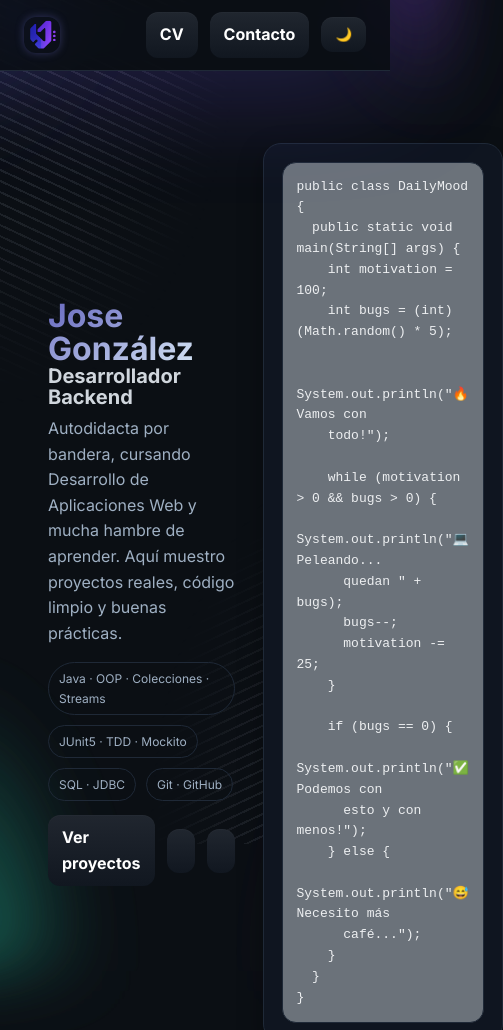
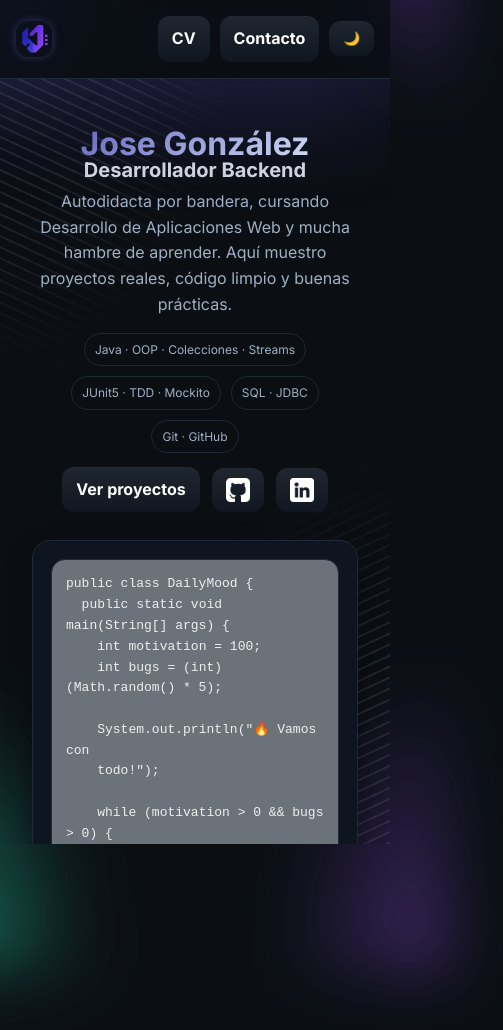
Before and after one commit to JosseGonnza/Portfolio25, a plain HTML site: page index.html in a window 390 px wide. Shown: the top 1030 px of the page, 503 px wide, since content can reach past the window. After the commit the page ends 844 px from the top, so only its background shows below. Drawn offline with Linux system fonts and the light colour scheme.

Commit message:
fix bugs in css with mobile view

```diff
--- a/css/base.css
+++ b/css/base.css
@@ -1,25 +1,35 @@
-/* ===== Variables tema / base ===== */
+/* Tema oscuro (default) */
 :root{
-  --bg:#0b0f14; --bg-soft:#111720; --card:#0f1520; --txt:#e6edf3; --muted:#9fb0c3; --brand:#686ac0; --brand-2:#d2e1f3; --border:#1f2937;
+  --bg:#0b0f14; --bg-soft:#111720; --card:#0f1520; --txt:#e6edf3; --muted:#9fb0c3;
+  --brand:#686ac0; --brand-2:#d2e1f3; --border:#1f2937;
   --shadow: 0 8px 24px rgba(0,0,0,.35);
-  --track:#131a22;
-  --track-border:#1b2430;
+  --track:#131a22; --track-border:#1b2430;
+
   /* Botón oscuro */
   --btn-dark-ring: color-mix(in oklab, var(--brand) 55%, white 10%);
   --btn-dark-glow: 0 14px 36px color-mix(in oklab, var(--brand) 42%, transparent);
   --btn-dark-glow-soft: 0 8px 26px color-mix(in oklab, var(--brand) 28%, transparent);
   --btn-dark-border: color-mix(in oklab, var(--border) 65%, white 12%);
+
+  /* Fondo decorativo */
+  --accent-1:#5b6bff; --accent-2:#9b4dff; --accent-3:#23d5ab;
+  --lines:rgba(173,181,199,.12); --glow:0 0 120px rgba(120,90,255,.35);
 }
 
 /* Tema claro */
 :root.light{
-  --bg:#f7fafc; --bg-soft:#ffffff; --card:#ffffff; --txt:#0b1220; --muted:#758299; --brand:#686ac0; --brand-2:#d2e1f3; --border:#e2e8f7;
+  --bg:#f7fafc; --bg-soft:#ffffff; --card:#ffffff; --txt:#0b1220; --muted:#758299;
+  --brand:#686ac0; --brand-2:#d2e1f3; --border:#e2e8f7;
   --track:#eef2f7; --track-border:#e2e8f0;
+
+  --accent-1:#6a7dff; --accent-2:#b07cff; --accent-3:#38d4c3;
+  --lines:rgba(60,70,90,.10); --glow:0 0 90px rgba(140,120,255,.25);
 }
 
-/* ===== Reset & base ===== */
-*{box-sizing:border-box}
-html,body{height:100%}
+/* Reset + base */
+*{ box-sizing:border-box }
+html,body{ height:100% }
+html, body{ width:100%; overflow-x:hidden; }
 body{
   margin:0;
   font-family:Inter,system-ui,-apple-system,Segoe UI,Roboto,Helvetica,Arial,"Apple Color Emoji","Segoe UI Emoji";
@@ -28,52 +38,71 @@ body{
   line-height:1.6;
   transition:background .3s ease,color .3s ease;
 }
-a{color:inherit;text-decoration:none}
-img{max-width:100%;display:block}
-.container{max-width:1100px;margin:auto;padding:24px}
+a{ color:inherit; text-decoration:none }
+img, video, iframe{ max-width:100%; height:auto; display:block }
+.container{ max-width:1100px; margin:auto; padding:24px }
 
-/* Utilidades y accesibilidad */
-.actions{display:flex;gap:12px;align-items:center}
-.mt-14{margin-top:14px}
-.mt-8{margin-top:8px}
-.title-gradient{background:linear-gradient(135deg,var(--brand),var(--brand-2));-webkit-background-clip:text;background-clip:text;color:transparent}
-.skip-link{position:absolute;left:-9999px;top:auto;width:1px;height:1px;overflow:hidden}
-.skip-link:focus{position:fixed;left:16px;top:16px;width:auto;height:auto;padding:10px 14px;border-radius:10px;background:var(--bg-soft);color:var(--txt);border:2px solid var(--brand);z-index:1000}
-a:focus-visible, .btn:focus-visible{outline:2px solid var(--brand-2);outline-offset:3px}
-.sr-only{position:absolute;width:1px;height:1px;padding:0;margin:-1px;overflow:hidden;clip:rect(0,0,0,0);white-space:nowrap;border:0}
+/* Utilidades / accesibilidad */
+.actions{ display:flex; gap:12px; align-items:center }
+.mt-14{ margin-top:14px }
+.mt-8{ margin-top:8px }
+.title-gradient{
+  background:linear-gradient(135deg,var(--brand),var(--brand-2));
+  -webkit-background-clip:text; background-clip:text; color:transparent;
+}
+.skip-link{ position:absolute; left:-9999px; top:auto; width:1px; height:1px; overflow:hidden }
+.skip-link:focus{
+  position:fixed; left:16px; top:16px; width:auto; height:auto; padding:10px 14px;
+  border-radius:10px; background:var(--bg-soft); color:var(--txt);
+  border:2px solid var(--brand); z-index:1000;
+}
+a:focus-visible, .btn:focus-visible{ outline:2px solid var(--brand-2); outline-offset:3px }
+.sr-only{
+  position:absolute; width:1px; height:1px; padding:0; margin:-1px; overflow:hidden;
+  clip:rect(0,0,0,0); white-space:nowrap; border:0;
+}
 
-/* Tipografía hero */
-.hero-title{margin:0 0 8px;font-weight:800;line-height:1.05;font-size:clamp(32px,6vw,56px)}
-.hero-title .role{display:block;color:var(--txt);opacity:.9;font-weight:700;font-size:clamp(20px,3.2vw,32px)}
+/* Tipografía hero (utilidad) */
+.hero-title{ margin:0 0 8px; font-weight:800; line-height:1.05; font-size:clamp(32px,6vw,56px) }
+.hero-title .role{ display:block; color:var(--txt); opacity:.9; font-weight:700; font-size:clamp(20px,3.2vw,32px) }
 
-/* Fondo CSS-only */
-:root{ --accent-1:#5b6bff; --accent-2:#9b4dff; --accent-3:#23d5ab; --lines:rgba(173,181,199,.12); --glow:0 0 120px rgba(120,90,255,.35) }
-:root.light{ --accent-1:#6a7dff; --accent-2:#b07cff; --accent-3:#38d4c3; --lines:rgba(60,70,90,.10); --glow:0 0 90px rgba(140,120,255,.25) }
-.bg-layer{position:fixed;inset:0;pointer-events:none;z-index:-1}
-.bg-glows:before,.bg-glows:after{content:"";position:absolute;inset:-15% -15%;background:
+/* Fondo */
+.bg-layer{ position:fixed; inset:0; pointer-events:none; z-index:-1 }
+.bg-glows:before,.bg-glows:after{
+  content:""; position:absolute; inset:-15% -15%;
+  background:
     radial-gradient(60% 40% at 0% 0%, var(--accent-1) 0%, transparent 60%),
     radial-gradient(40% 35% at 100% 0%, var(--accent-2) 0%, transparent 60%),
     radial-gradient(45% 40% at 0% 100%, var(--accent-3) 0%, transparent 65%),
     radial-gradient(55% 45% at 100% 100%, color-mix(in oklab, var(--accent-2) 70%, transparent) 0%, transparent 60%);
-  filter:blur(30px);opacity:.28;mix-blend-mode:screen}
-:root.light .bg-glows:before,:root.light .bg-glows:after{mix-blend-mode:normal;opacity:.22}
-.bg-lines{mask-image:
+  filter:blur(30px); opacity:.28; mix-blend-mode:screen;
+}
+:root.light .bg-glows:before,:root.light .bg-glows:after{ mix-blend-mode:normal; opacity:.22 }
+.bg-lines{
+  mask-image:
     radial-gradient(110% 80% at 0% 0%, #000 40%, transparent 70%),
     radial-gradient(110% 80% at 100% 100%, #000 40%, transparent 70%);
-  -webkit-mask-composite: destination-over, source-over; mask-composite: exclude}
-.bg-lines:before,.bg-lines:after{content:"";position:absolute;inset:0}
-.bg-lines:before{background:repeating-linear-gradient(25deg, var(--lines) 0 2px, transparent 2px 10px), linear-gradient(180deg, transparent, transparent);mask-image:radial-gradient(90% 70% at 0% 0%, #000 35%, transparent 70%)}
-.bg-lines:after{background:repeating-linear-gradient(-25deg, var(--lines) 0 2px, transparent 2px 10px), linear-gradient(180deg, transparent, transparent);mask-image:radial-gradient(90% 70% at 100% 100%, #000 35%, transparent 70%)}
+  -webkit-mask-composite: destination-over, source-over; mask-composite: exclude;
+}
+.bg-lines:before,.bg-lines:after{ content:""; position:absolute; inset:0 }
+.bg-lines:before{
+  background:
+    repeating-linear-gradient(25deg, var(--lines) 0 2px, transparent 2px 10px),
+    linear-gradient(180deg, transparent, transparent);
+  mask-image:radial-gradient(90% 70% at 0% 0%, #000 35%, transparent 70%);
+}
+.bg-lines:after{
+  background:
+    repeating-linear-gradient(-25deg, var(--lines) 0 2px, transparent 2px 10px),
+    linear-gradient(180deg, transparent, transparent);
+  mask-image:radial-gradient(90% 70% at 100% 100%, #000 35%, transparent 70%);
+}
 
-/* Responsive base (grid/layout generales) */
-@media (max-width: 900px){
-  .hero{grid-template-columns:1fr;}
-  .grid.projects{grid-template-columns:repeat(auto-fit,minmax(280px,1fr))}
-  .grid.skills{grid-template-columns:repeat(auto-fit,minmax(220px,1fr))}
-  .grid.two-cols{grid-template-columns:1fr}
+
+.code{ max-width:100%; overflow:hidden }
+pre{
+  white-space:pre-wrap;
+  word-break:break-word;
+  max-width:100%;
+  overflow-x:auto;
 }
-@media (max-width: 600px){
-  .grid.projects{grid-template-columns:1fr}
-  .project .actions{flex-direction:column;align-items:stretch;gap:10px}
-  .project .actions .btn{width:100%;text-align:center}
-}
--- a/css/components.css
+++ b/css/components.css
@@ -1,28 +1,37 @@
 /* Header / Nav */
 header{
-  position:sticky;top:0;
+  position:sticky; top:0;
   backdrop-filter:saturate(180%) blur(10px);
   background:color-mix(in oklab, var(--bg) 85%, transparent);
   border-bottom:1px solid var(--border);
   z-index:100;
   box-shadow:var(--glow);
 }
-.nav{display:flex;align-items:center;justify-content:space-between;gap:16px;padding:12px 24px}
-.brand{display:flex;align-items:center;gap:12px}
-.brand .logo{display:inline-block}
-.brand .logo img{width:36px;height:36px;border-radius:12px;box-shadow:0 0 8px rgba(104,106,192,.4)}
-.brand h1{font-size:16px;margin:0}
-.nav a:hover{opacity:.9}
+.nav{ display:flex; align-items:center; justify-content:space-between; gap:16px; padding:12px 24px }
+.brand{ display:flex; align-items:center; gap:12px }
+.brand .logo{ display:inline-block }
+.brand .logo img{ width:36px; height:36px; border-radius:12px; box-shadow:0 0 8px rgba(104,106,192,.4) }
+.brand h1{ font-size:16px; margin:0 }
+.nav a:hover{ opacity:.9 }
 
 /* Botones */
-.btn{padding:10px 14px;border:1px solid var(--border);border-radius:12px;background:var(--bg-soft);color:var(--txt);transition:transform .2s ease, box-shadow .25s ease, filter .2s ease, background .2s ease, border-color .2s ease;cursor:pointer}
-.btn:hover{transform:translateY(-1px);box-shadow:var(--shadow)}
-.btn.primary{background:linear-gradient(135deg,var(--brand),var(--brand-2));color:#ffffff;border:none;font-weight:700;}
-:root.light .btn.primary{color:#001b1b;}
-.btn.social{background:linear-gradient(135deg,var(--brand),var(--brand-2));color:#001b1b;border:none;font-weight:700;display:inline-flex;align-items:center;justify-content:center}
-.social-icon { transition: filter .3s ease; }
-:root.light .github-icon { content: url("icons/github-sign.png"); }
-:root.light .linkedin-icon { content: url("icons/linkedin.png"); }
+.btn{
+  padding:10px 14px; border:1px solid var(--border); border-radius:12px;
+  background:var(--bg-soft); color:var(--txt);
+  transition:transform .2s ease, box-shadow .25s ease, filter .2s ease, background .2s ease, border-color .2s ease;
+  cursor:pointer;
+}
+.btn:hover{ transform:translateY(-1px); box-shadow:var(--shadow) }
+.btn.primary{ background:linear-gradient(135deg,var(--brand),var(--brand-2)); color:#ffffff; border:none; font-weight:700; }
+:root.light .btn.primary{ color:#001b1b; }
+.btn.social{
+  background:linear-gradient(135deg,var(--brand),var(--brand-2));
+  color:#001b1b; border:none; font-weight:700;
+  display:inline-flex; align-items:center; justify-content:center;
+}
+.social-icon { transition:filter .3s ease; }
+:root.light .github-icon { content:url("icons/github-sign.png"); }
+:root.light .linkedin-icon { content:url("icons/linkedin.png"); }
 
 /* Mejora contraste en oscuro */
 :root:not(.light) .btn{
@@ -35,9 +44,9 @@ header{
   box-shadow: var(--shadow), var(--btn-dark-glow-soft), 0 0 0 1px var(--btn-dark-ring);
   filter: saturate(1.05);
 }
-:root:not(.light) .btn:active{transform:translateY(0)}
+:root:not(.light) .btn:active{ transform:translateY(0) }
 :root:not(.light) .btn.primary,
-:root:not(.light) .btn.social{ border: none; }
+:root:not(.light) .btn.social{ border:none; }
 :root:not(.light) .btn.primary:hover,
 :root:not(.light) .btn.social:hover{
   transform: translateY(-2px);
@@ -45,52 +54,93 @@ header{
   filter: saturate(1.07) brightness(1.05);
 }
 
-/* Hero / layout */
-.hero{display:grid;grid-template-columns:1.2fr .8fr;gap:28px;align-items:center;padding:48px 24px}
-.hero h2{font-size:34px;line-height:1.15;margin:0 0 12px}
-.hero p{color:var(--muted);margin:0 0 16px}
-.hero .badges{display:flex;gap:10px;flex-wrap:wrap}
+/* Hero / layout (desktop) */
+.hero{
+  display:grid; grid-template-columns:1.2fr .8fr; gap:28px; align-items:center; padding:48px 24px;
+}
+.hero p{ color:var(--muted); margin:0 0 16px }
+.hero .badges{ display:flex; gap:10px; flex-wrap:wrap }
 
 /* Cards, secciones, grids */
-.badge{font-size:12px;border:1px solid var(--border);padding:6px 10px;border-radius:999px;color:var(--muted)}
-.card{background:var(--card);border:1px solid var(--border);border-radius:18px;padding:18px;box-shadow:var(--shadow)}
-.section{padding:24px}
-.section h3{font-size:22px;margin:0 0 12px}
+.badge{ font-size:12px; border:1px solid var(--border); padding:6px 10px; border-radius:999px; color:var(--muted) }
+.card{ background:var(--card); border:1px solid var(--border); border-radius:18px; padding:18px; box-shadow:var(--shadow) }
+.section{ padding:24px }
+.section h3{ font-size:22px; margin:0 0 12px }
 
-.grid{display:grid;gap:16px}
-.grid.projects{grid-template-columns:repeat(auto-fit,minmax(280px,1fr))}
-.grid.skills{grid-template-columns:repeat(auto-fit,minmax(220px,1fr))}
-.grid.two-cols{display:grid;gap:16px;grid-template-columns:2fr 1fr}
+.grid{ display:grid; gap:16px }
+.grid.projects{ grid-template-columns:repeat(auto-fit,minmax(280px,1fr)) }
+.grid.skills  { grid-template-columns:repeat(auto-fit,minmax(220px,1fr)) }
+.grid.two-cols{ display:grid; gap:16px; grid-template-columns:2fr 1fr }
 
 /* Proyectos */
-.project{display:flex;flex-direction:column;gap:10px}
-.project .title{font-weight:700}
-.project .meta{font-size:13px;color:var(--muted)}
-.project .tags{display:flex;gap:8px;flex-wrap:wrap}
-.chip{font-size:12px;background:color-mix(in oklab,var(--brand) 18%, transparent);border:1px solid var(--border);padding:4px 8px;border-radius:999px}
+.project{ display:flex; flex-direction:column; gap:10px }
+.project .title{ font-weight:700 }
+.project .meta{ font-size:13px; color:var(--muted) }
+.project .tags{ display:flex; gap:8px; flex-wrap:wrap }
+.chip{ font-size:12px; background:color-mix(in oklab,var(--brand) 18%, transparent); border:1px solid var(--border); padding:4px 8px; border-radius:999px }
 
 /* Skills / barras */
-.skill{padding:14px;border:1px solid var(--border);border-radius:14px;background:var(--bg-soft)}
-.bar{height:8px;background:var(--track);border-radius:999px;overflow:hidden;border:1px solid var(--track-border)}
-.bar > span{display:block;height:100%;background:linear-gradient(135deg,var(--brand),var(--brand-2));opacity:.9}
+.skill{ padding:14px; border:1px solid var(--border); border-radius:14px; background:var(--bg-soft) }
+.bar{ height:8px; background:var(--track); border-radius:999px; overflow:hidden; border:1px solid var(--track-border) }
+.bar > span{ display:block; height:100%; background:linear-gradient(135deg,var(--brand),var(--brand-2)); opacity:.9 }
 
 /* Timeline */
-.timeline{display:grid;gap:12px}
-.item{border-left:2px solid var(--brand);padding:8px 12px;margin-left:8px}
-.item time{font-size:12px;color:var(--muted)}
+.timeline{ display:grid; gap:12px }
+.item{ border-left:2px solid var(--brand); padding:8px 12px; margin-left:8px }
+.item time{ font-size:12px; color:var(--muted) }
 
-/* Code block */
-.code{position:relative;color:#edeff1;background:#6b727a;border:1px solid var(--border);border-radius:14px;padding:14px;overflow:auto}
-.code pre{margin:0;white-space:pre-wrap}
+/* Code block (estética del recuadro, no el overflow) */
+.code{
+  position:relative; color:#edeff1; background:#6b727a;
+  border:1px solid var(--border); border-radius:14px; padding:14px; overflow:auto;
+}
+.code pre{ margin:0 } /* el wrapping ya está definido en base */
 
 /* Footer */
-footer{border-top:1px solid var(--border);padding:24px;color:var(--muted)}
+footer{ border-top:1px solid var(--border); padding:24px; color:var(--muted) }
 
 /* Scroll to top */
 #scrollTopBtn{
-  position:fixed;bottom:24px;right:24px;width:44px;height:44px;border:none;border-radius:50%;
-  background:linear-gradient(135deg,var(--brand),var(--brand-2));color:#001b1b;font-size:20px;cursor:pointer;box-shadow:var(--shadow);
-  opacity:0;pointer-events:none;transition:opacity .3s,transform .2s
+  position:fixed; bottom:24px; right:24px; width:44px; height:44px; border:none; border-radius:50%;
+  background:linear-gradient(135deg,var(--brand),var(--brand-2));
+  color:#001b1b; font-size:20px; cursor:pointer; box-shadow:var(--shadow);
+  opacity:0; pointer-events:none; transition:opacity .3s, transform .2s;
 }
-#scrollTopBtn.show{opacity:1;pointer-events:auto;transform:translateY(0)}
-#scrollTopBtn:hover{transform:translateY(-3px)}
+#scrollTopBtn.show{ opacity:1; pointer-events:auto; transform:translateY(0) }
+#scrollTopBtn:hover{ transform:translateY(-3px) }
+
+
+@media (max-width: 900px){
+  /* Contenedor más compacto */
+  .container{ padding:16px }
+
+  /* Header */
+  .nav{ display:flex; align-items:center; justify-content:space-between; gap:12px }
+  .nav .actions{ display:flex; flex-wrap:wrap; gap:10px; justify-content:center }
+
+  /* Hero: texto arriba, snippet debajo, todo centrado */
+  .hero{
+    grid-template-columns:1fr;
+    gap:20px; align-items:start;
+    padding:32px 16px;
+  }
+  .hero > div:first-child{ text-align:center }
+  .hero .actions{ justify-content:center }
+  .badges{ display:flex; flex-wrap:wrap; gap:8px; justify-content:center }
+  .hero .card{
+    grid-column:1; grid-row:2;
+    width:100%; justify-self:center; margin-top:8px;
+  }
+
+  /* Grids a 1 columna real */
+  .grid.projects{ grid-template-columns:1fr }
+  .grid.skills  { grid-template-columns:1fr }
+  .grid.two-cols{ grid-template-columns:1fr } /* Timeline y Sobre mí, apilados */
+
+  /* Tarjetas y secciones ocupan todo el ancho */
+  .card, .section{ width:100% }
+
+  /* Botones en proyectos apilados */
+  .project .actions{ flex-direction:column; align-items:stretch; gap:10px }
+  .project .actions .btn{ width:100%; text-align:center }
+}
```
Also changed, not shown: index.html (+1 -1 lines). Lines whose indentation alone changed are shown as unchanged.
